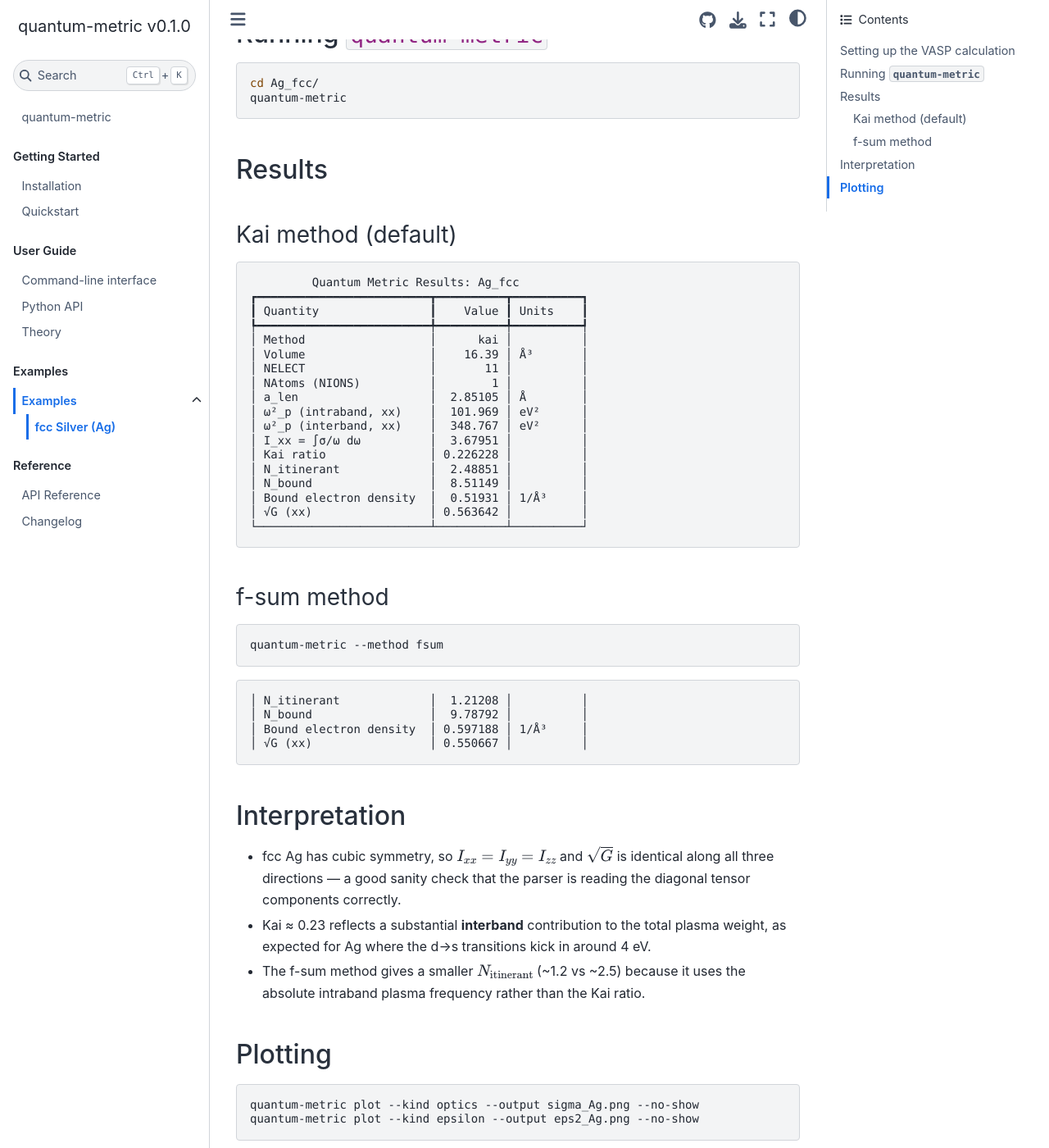
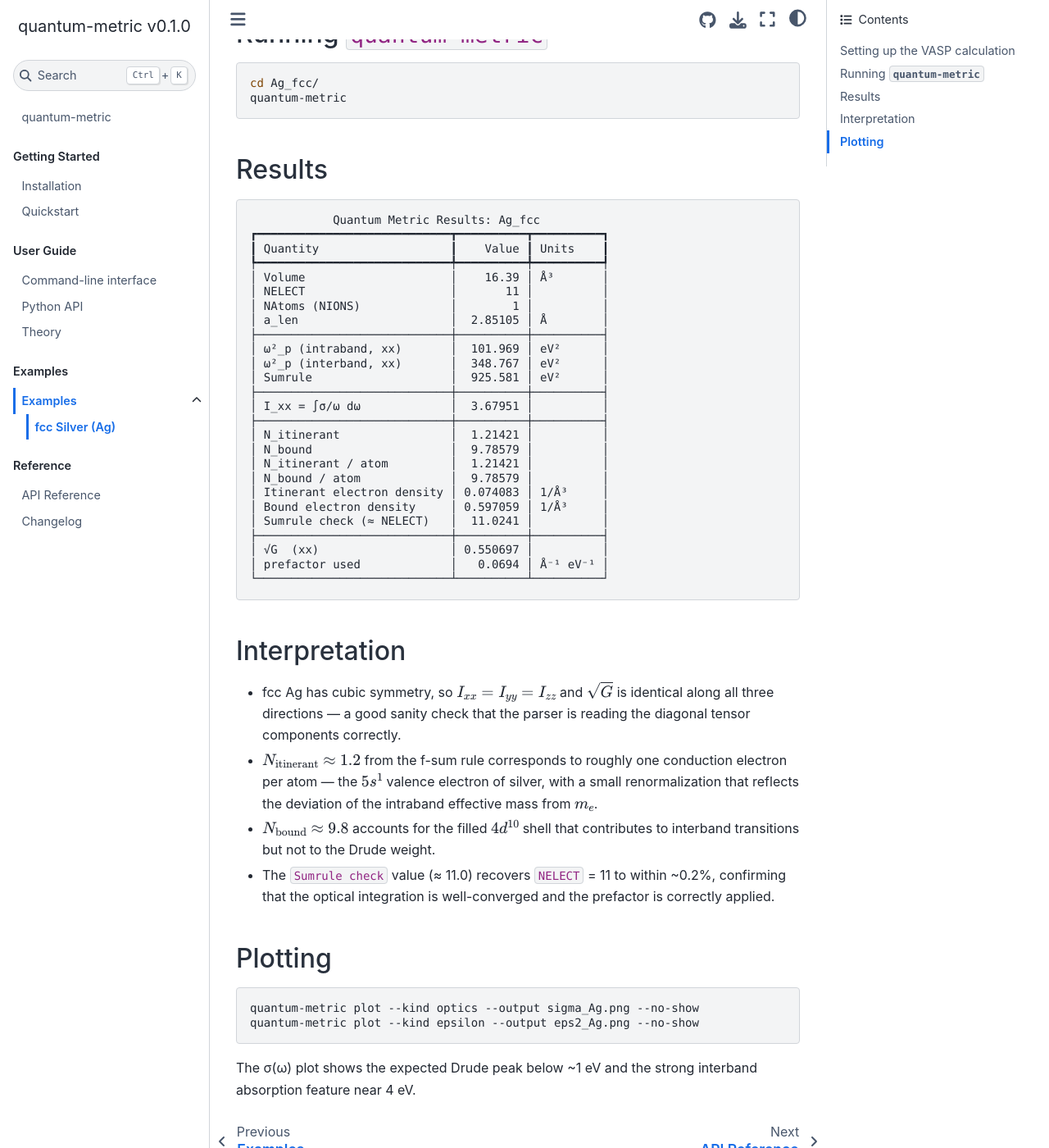
Before and after one commit to scientistminion/quantum-metric, a Sphinx documentation site: the page built from docs/source/examples/ag_fcc.md, in a window 1280 px wide and 1400 px high, scrolled down 524 px. Shown: the whole window at 82% size. Built offline with Sphinx 7.4.7 and the Sphinx Book theme 1.1.4, drawn with Linux system fonts in a browser that asks for light colours.

Commit message:
Update ag_fcc.md

````diff
--- a/docs/source/examples/ag_fcc.md
+++ b/docs/source/examples/ag_fcc.md
@@ -1,76 +1,56 @@
 # fcc Silver (Ag)
-
 Ag is a good test case: a simple cubic metal with a well-known Drude response and a clean interband onset around 4 eV.
-
 ## Setting up the VASP calculation
-
 Brief INCAR flags for the optics run:
-
 ```text
 LOPTICS = .TRUE.
 LPEAD   = .TRUE.
 NEDOS   = 2000
 SIGMA   = 0.01
 ```
-
 Run VASP. Afterward, the directory should contain `OUTCAR`, `POSCAR`, `vasprun.xml`, and (optionally) a `*_eps_imag.dat` file from `sumo-optplot`.
-
 ## Running `quantum-metric`
-
 ```bash
 cd Ag_fcc/
 quantum-metric
 ```
-
 ## Results
-
-### Kai method (default)
-
 ```text
-         Quantum Metric Results: Ag_fcc
-┏━━━━━━━━━━━━━━━━━━━━━━━━━┳━━━━━━━━━━┳━━━━━━━━━━┓
-┃ Quantity                ┃    Value ┃ Units    ┃
-┡━━━━━━━━━━━━━━━━━━━━━━━━━╇━━━━━━━━━━╇━━━━━━━━━━┩
-│ Method                  │      kai │          │
-│ Volume                  │    16.39 │ Å³       │
-│ NELECT                  │       11 │          │
-│ NAtoms (NIONS)          │        1 │          │
-│ a_len                   │  2.85105 │ Å        │
-│ ω²_p (intraband, xx)    │  101.969 │ eV²      │
-│ ω²_p (interband, xx)    │  348.767 │ eV²      │
-│ I_xx = ∫σ/ω dω          │  3.67951 │          │
-│ Kai ratio               │ 0.226228 │          │
-│ N_itinerant             │  2.48851 │          │
-│ N_bound                 │  8.51149 │          │
-│ Bound electron density  │  0.51931 │ 1/Å³     │
-│ √G (xx)                 │ 0.563642 │          │
-└─────────────────────────┴──────────┴──────────┘
+            Quantum Metric Results: Ag_fcc
+┏━━━━━━━━━━━━━━━━━━━━━━━━━━━━┳━━━━━━━━━━┳━━━━━━━━━━┓
+┃ Quantity                   ┃    Value ┃ Units    ┃
+┡━━━━━━━━━━━━━━━━━━━━━━━━━━━━╇━━━━━━━━━━╇━━━━━━━━━━┩
+│ Volume                     │    16.39 │ Å³       │
+│ NELECT                     │       11 │          │
+│ NAtoms (NIONS)             │        1 │          │
+│ a_len                      │  2.85105 │ Å        │
+├────────────────────────────┼──────────┼──────────┤
+│ ω²_p (intraband, xx)       │  101.969 │ eV²      │
+│ ω²_p (interband, xx)       │  348.767 │ eV²      │
+│ Sumrule                    │  925.581 │ eV²      │
+├────────────────────────────┼──────────┼──────────┤
+│ I_xx = ∫σ/ω dω             │  3.67951 │          │
+├────────────────────────────┼──────────┼──────────┤
+│ N_itinerant                │  1.21421 │          │
+│ N_bound                    │  9.78579 │          │
+│ N_itinerant / atom         │  1.21421 │          │
+│ N_bound / atom             │  9.78579 │          │
+│ Itinerant electron density │ 0.074083 │ 1/Å³     │
+│ Bound electron density     │ 0.597059 │ 1/Å³     │
+│ Sumrule check (≈ NELECT)   │  11.0241 │          │
+├────────────────────────────┼──────────┼──────────┤
+│ √G  (xx)                   │ 0.550697 │          │
+│ prefactor used             │   0.0694 │ Å⁻¹ eV⁻¹ │
+└────────────────────────────┴──────────┴──────────┘
 ```
-
-### f-sum method
-
-```bash
-quantum-metric --method fsum
-```
-
-```text
-│ N_itinerant             │  1.21208 │          │
-│ N_bound                 │  9.78792 │          │
-│ Bound electron density  │ 0.597188 │ 1/Å³     │
-│ √G (xx)                 │ 0.550667 │          │
-```
-
 ## Interpretation
-
 - fcc Ag has cubic symmetry, so $I_{xx} = I_{yy} = I_{zz}$ and $\sqrt{G}$ is identical along all three directions — a good sanity check that the parser is reading the diagonal tensor components correctly.
-- Kai ≈ 0.23 reflects a substantial **interband** contribution to the total plasma weight, as expected for Ag where the d→s transitions kick in around 4 eV.
-- The f-sum method gives a smaller $N_{\rm itinerant}$ (~1.2 vs ~2.5) because it uses the absolute intraband plasma frequency rather than the Kai ratio.
-
+- $N_{\rm itinerant} \approx 1.2$ from the f-sum rule corresponds to roughly one conduction electron per atom — the $5s^1$ valence electron of silver, with a small renormalization that reflects the deviation of the intraband effective mass from $m_e$.
+- $N_{\rm bound} \approx 9.8$ accounts for the filled $4d^{10}$ shell that contributes to interband transitions but not to the Drude weight.
+- The `Sumrule check` value (≈ 11.0) recovers `NELECT` = 11 to within ~0.2%, confirming that the optical integration is well-converged and the prefactor is correctly applied.
 ## Plotting
-
 ```bash
 quantum-metric plot --kind optics --output sigma_Ag.png --no-show
 quantum-metric plot --kind epsilon --output eps2_Ag.png --no-show
 ```
-
 The σ(ω) plot shows the expected Drude peak below ~1 eV and the strong interband absorption feature near 4 eV.
````
